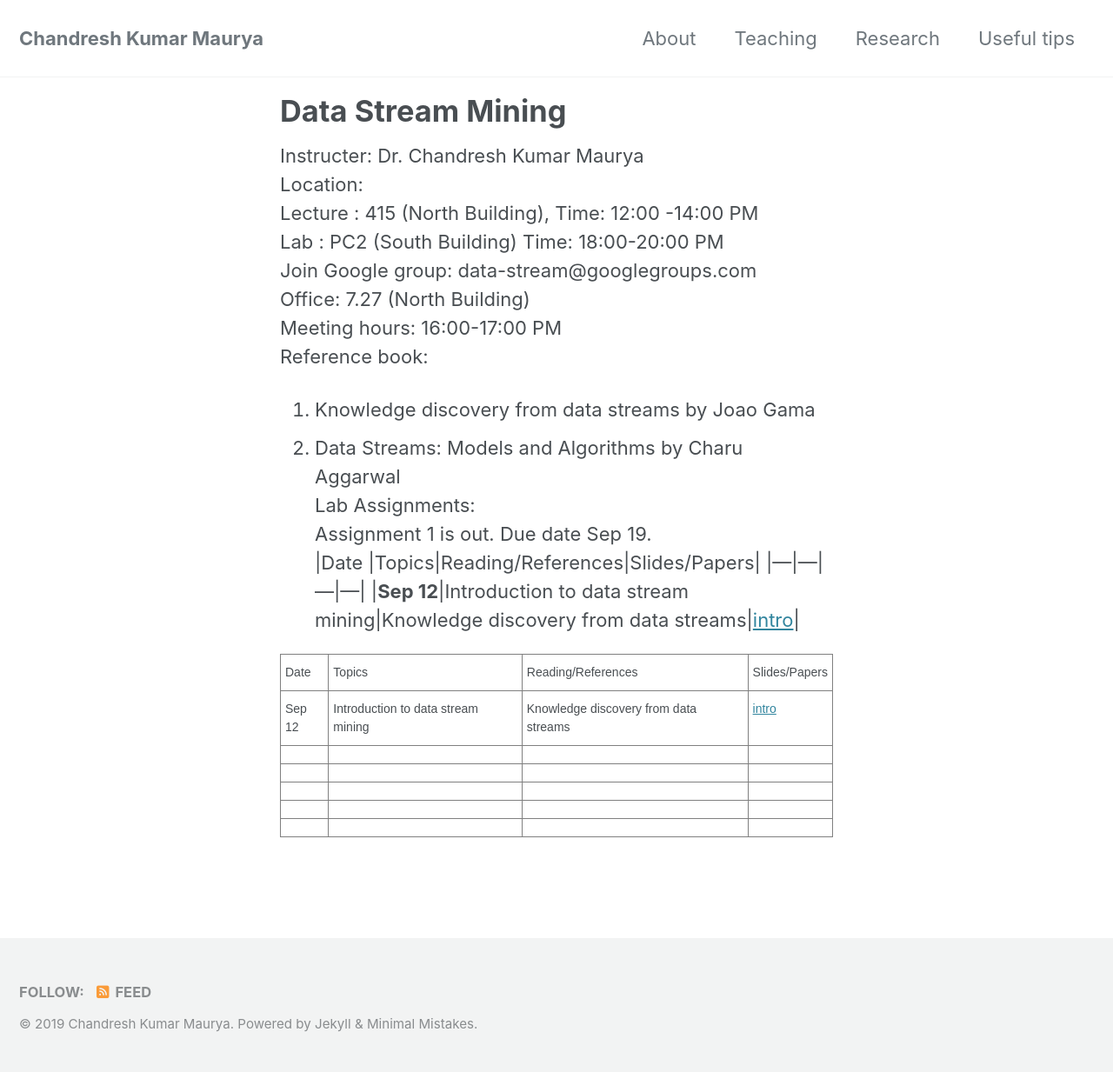
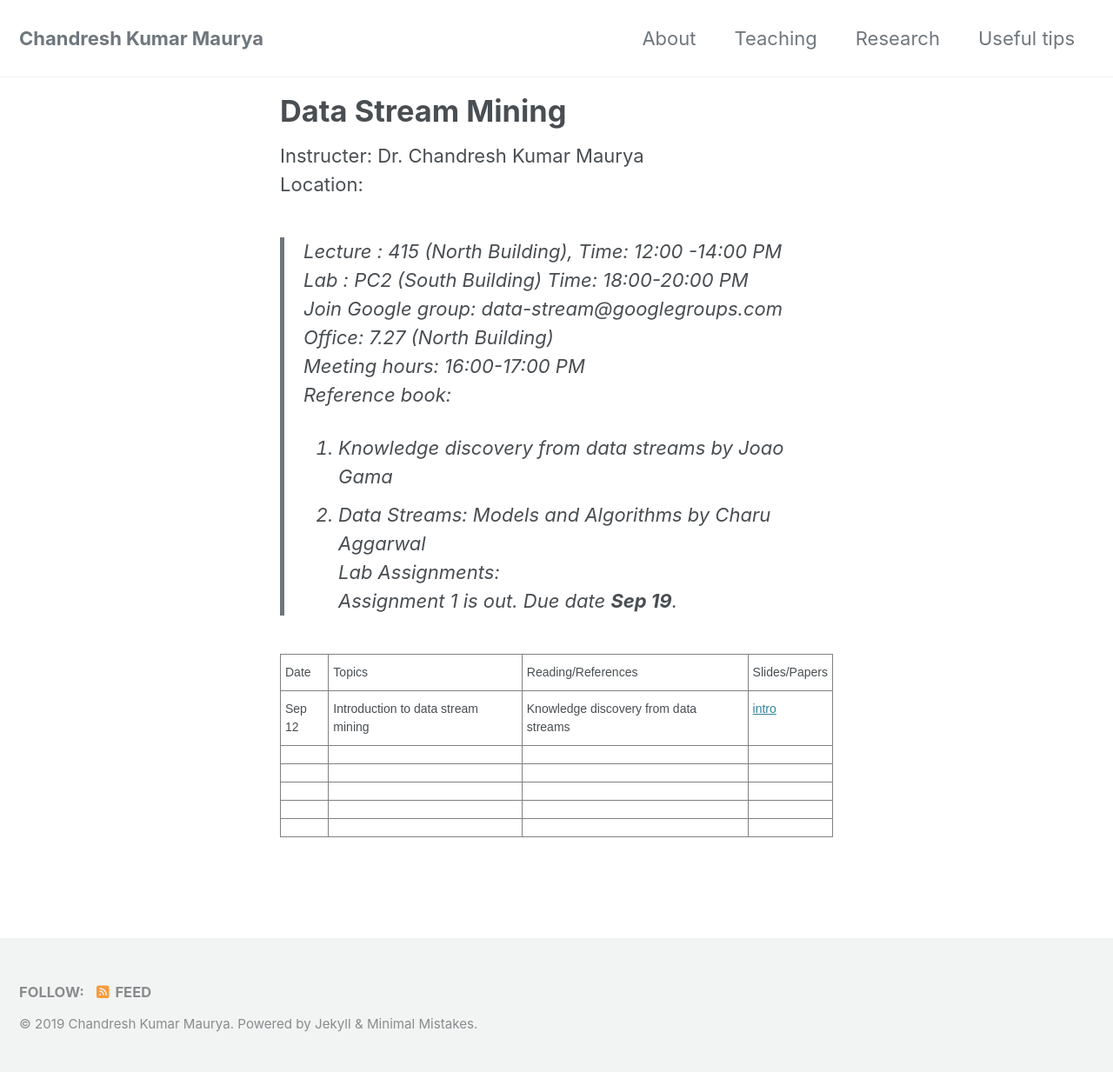
Before and after one commit to chandreshiit/oldsite, a Jekyll site: the page built from _pages/teaching.md, in a window 1280 px wide. Shown: the whole page at 87% size. Built offline with Jekyll 4.4.1, drawn with Linux system fonts in a browser that asks for light colours; cached includes are drawn as plain includes; nearby versions of some CDN libraries.

Commit message:
update teaching/research/useful

```diff
--- a/_pages/teaching.md
+++ b/_pages/teaching.md
@@ -6,8 +6,8 @@ author_profile: false
 
 Instructer: Dr. Chandresh Kumar Maurya
 Location:
-       Lecture :   415 (North Building),           Time: 12:00 -14:00 PM
-       Lab :            PC2 (South Building)   Time: 18:00-20:00 PM
+>Lecture :   415 (North Building),           Time: 12:00 -14:00 PM
+>Lab :            PC2 (South Building)   Time: 18:00-20:00 PM
 Join Google group:  data-stream@googlegroups.com
 Office: 7.27 (North Building)
 Meeting hours: 16:00-17:00  PM
@@ -15,13 +15,7 @@ Reference book:
   1. Knowledge discovery from data streams by Joao Gama
   2. Data Streams: Models and Algorithms by Charu Aggarwal
 Lab Assignments:
-      Assignment 1 is out. Due date Sep 19.
-|Date |Topics|Reading/References|Slides/Papers|
-|---|---|---|---|
-|**Sep 12**|Introduction to data stream mining|Knowledge discovery from data streams|[intro](https://drive.google.com/file/d/1yw7ThJel14qX1eLXiQas1BYUHyQuT4A0/view?usp=sharing)|
-
-
-
+      Assignment 1 is out. Due date **Sep 19**.
 
 
 <style type="text/css">
```
